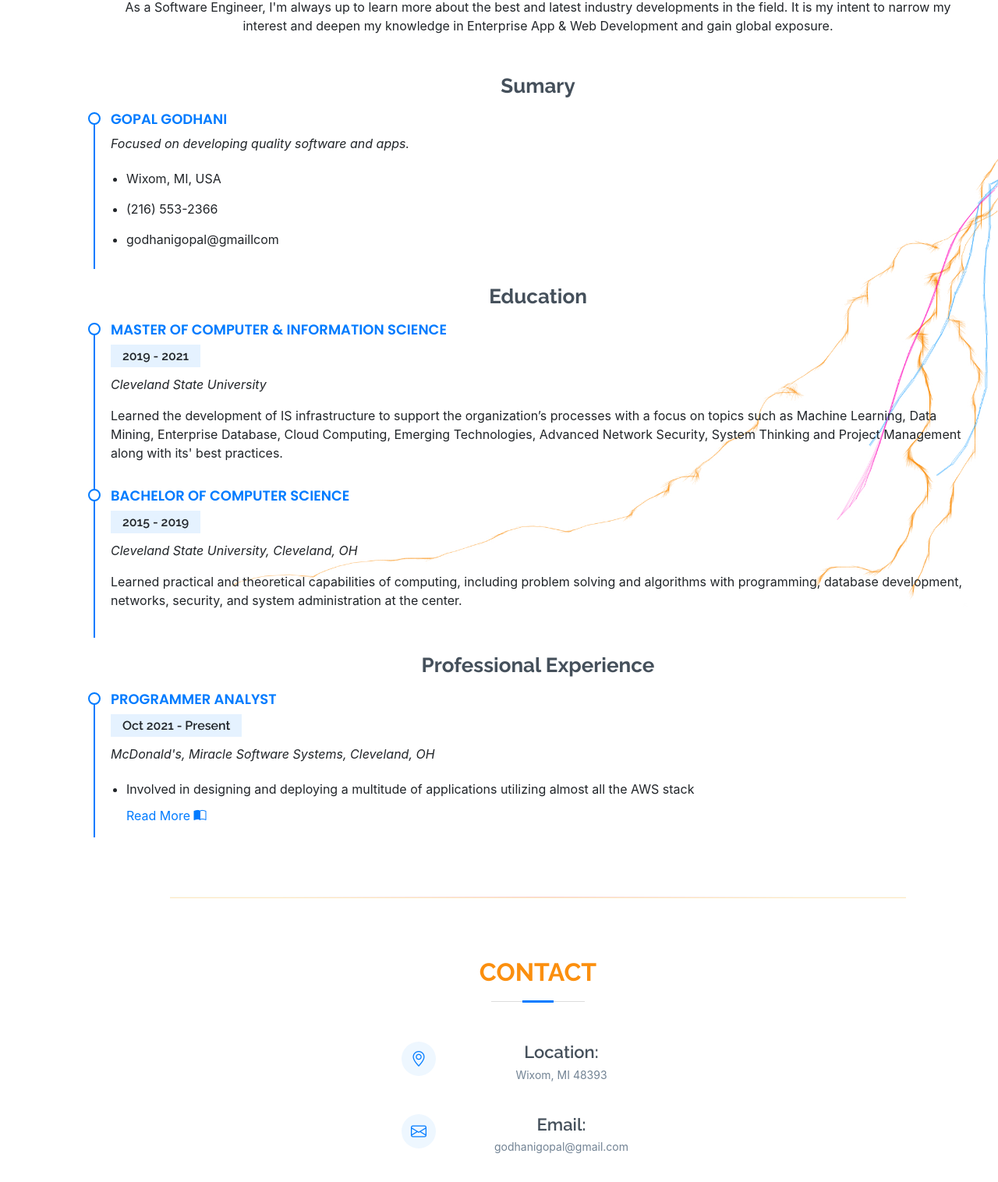
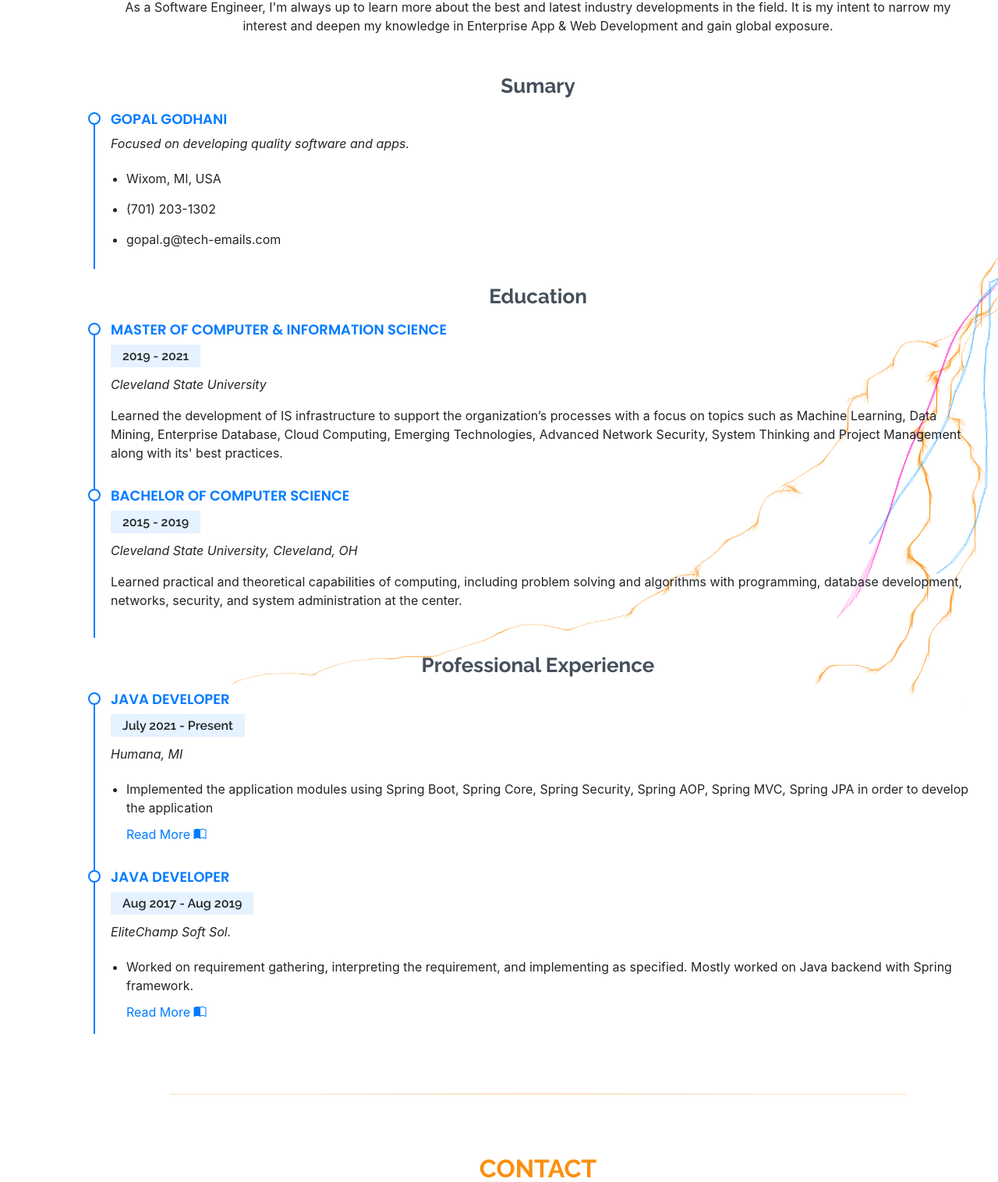
Before and after one commit to godhanigopal/django-personal-portfolio, a Django app: page / in a window 1280 px wide. Shown: the part 2195-3711 px from the top of the page at 78% size. Run offline with Django 3.2, Linux system fonts and the light colour scheme; some libraries are stand-ins or nearby versions.

Commit message:
java humana elitechamp

```diff
--- a/portfolio/templates/portfolio/home.html
+++ b/portfolio/templates/portfolio/home.html
@@ -58,7 +58,7 @@
                             <ul>
                                 <li><i class="bi bi-chevron-right"></i> <strong>Birthday:</strong> <span>21 September 1996</span></li>
                                 <li><i class="bi bi-chevron-right"></i> <strong>Website:</strong> <span>javadev.pythonanywhere.com</span></li>
-                                <li><i class="bi bi-chevron-right"></i> <strong>Phone:</strong> <span>+1-216-553-2366</span></li>
+                                <li><i class="bi bi-chevron-right"></i> <strong>Phone:</strong> <span>+1-701-203-1302</span></li>
                                 <li><i class="bi bi-chevron-right"></i> <strong>City:</strong> <span>Michigan, USA</span></li>
                             </ul>
                         </div>
@@ -66,7 +66,7 @@
                             <ul>
                                 <li><i class="bi bi-chevron-right"></i> <strong>Age:</strong> <span>25</span></li>
                                 <li><i class="bi bi-chevron-right"></i> <strong>Degree:</strong> <span>Master's</span></li>
-                                <li><i class="bi bi-chevron-right"></i> <strong>Email:</strong> <span>godhanigopal@gmail.com</span></li>
+                                <li><i class="bi bi-chevron-right"></i> <strong>Email:</strong> <span>gopal.g@tech-emails.com</span></li>
                                 <li><i class="bi bi-chevron-right"></i> <strong>Freelance:</strong> <span>Available</span></li>
                             </ul>
                         </div>
@@ -169,8 +169,8 @@
                     </p>
                     <ul>
                         <li>Wixom, MI, USA</li>
-                        <li>(216) 553-2366</li>
-                        <li>godhanigopal@gmaillcom</li>
+                        <li>(701) 203-1302</li>
+                        <li>gopal.g@tech-emails.com</li>
                     </ul>
                 </div>
 
@@ -193,15 +193,27 @@
 
                 <h3 class="resume-title">Professional Experience</h3>
                 <div class="resume-item">
-                    <h4>Programmer Analyst</h4>
-                    <h5>Oct 2021 - Present</h5>
-                    <p><em>McDonald's, Miracle Software Systems, Cleveland, OH</em></p>
+                    <h4>Java Developer</h4>
+                    <h5>July 2021 - Present</h5>
+                    <p><em>Humana, MI</em></p>
 
                     <ul>
-                        <li>Involved in designing and deploying a multitude of applications utilizing almost all the AWS stack</li>
+                        <li>Implemented the application modules using Spring Boot, Spring Core, Spring Security, Spring AOP, Spring MVC,
+                            Spring JPA in order to develop the application</li>
                         <a href="{% url 'experience:all_experience' %}">Read More <i class="bi bi-book-half"></i> </a>
                     </ul>
                 </div>
+
+                <div class="resume-item">
+                    <h4>Java Developer</h4>
+                    <h5>Aug 2017 - Aug 2019</h5>
+                    <p><em>EliteChamp Soft Sol.</em></p>
+                    <ul>
+                        <li>Worked on requirement gathering, interpreting the requirement, and implementing as specified. Mostly worked on Java backend with Spring framework.</li>
+                        <a href="{% url 'experience:all_experience' %}">Read More <i class="bi bi-book-half"></i> </a>
+                    </ul>
+                </div>
+
 
             </div>
         </div>
@@ -234,13 +246,13 @@
                         <div class="email">
                             <i class="bi bi-envelope"></i>
                             <h4>Email:</h4>
-                            <p>godhanigopal@gmail.com</p>
+                            <p>gopal.g@tech-emails.com</p>
                         </div>
 
                         <div class="phone">
                             <i class="bi bi-phone"></i>
                             <h4>Call:</h4>
-                            <p>+1 (216) 553-2366</p>
+                            <p>+1 (701) 203-1302</p>
                         </div>
 
 
@@ -269,7 +281,7 @@
 
         <div class="social-links">
             <a href="https://join.skype.com/invite/f5CyILSSrgr7" class="google-plus"><i class="bx bxl-skype"></i></a>
-            <a href="https://www.linkedin.com/in/gopal-g-6682aaa9/" class="linkedin"><i class="bx bxl-linkedin"></i></a>
+            <a href="https://www.linkedin.com/in/gopal-l-godhani/" class="linkedin"><i class="bx bxl-linkedin"></i></a>
         </div>
     </div>
 </footer>
```
Also changed, not shown: personalPortfolio/settings.py (+7 -6 lines), db.sqlite3, 5 other files.
